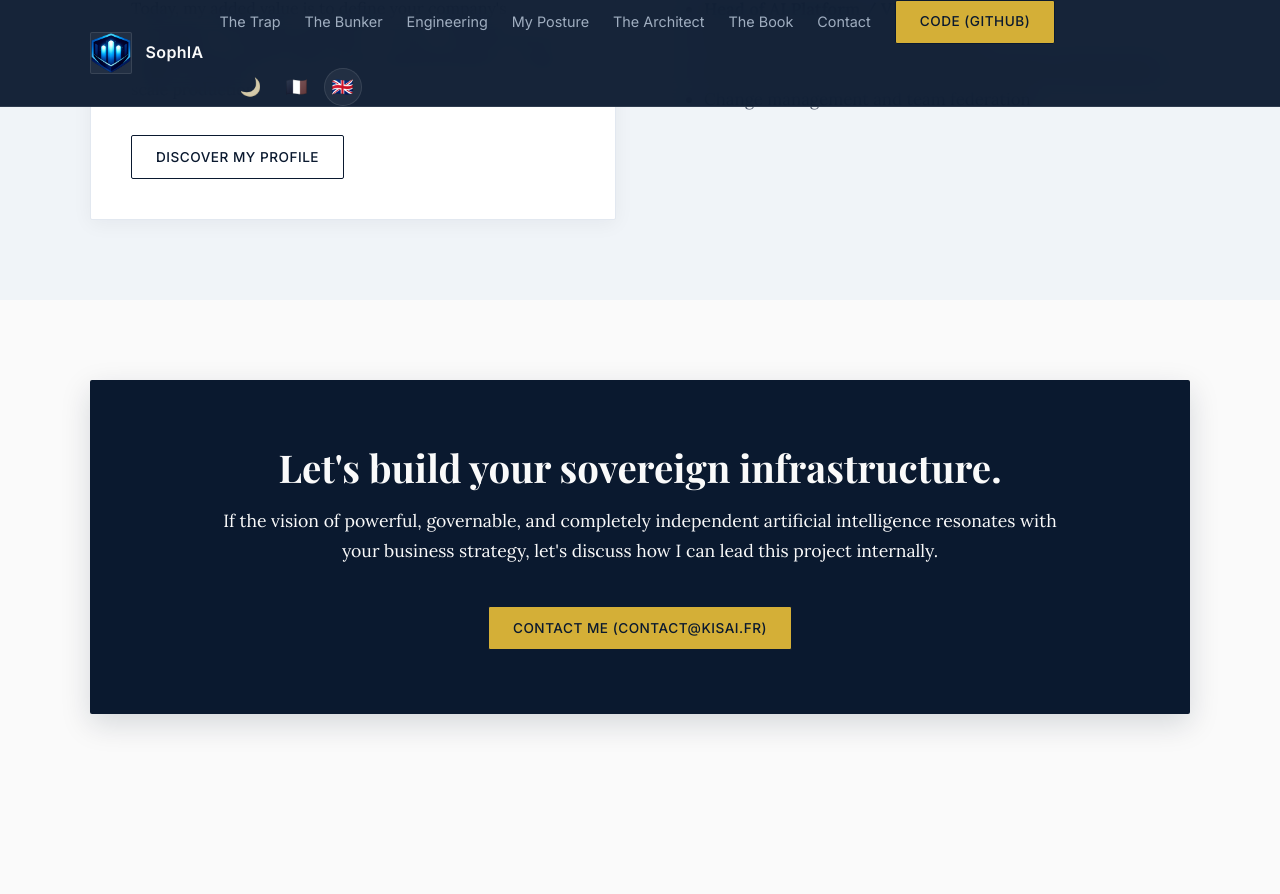
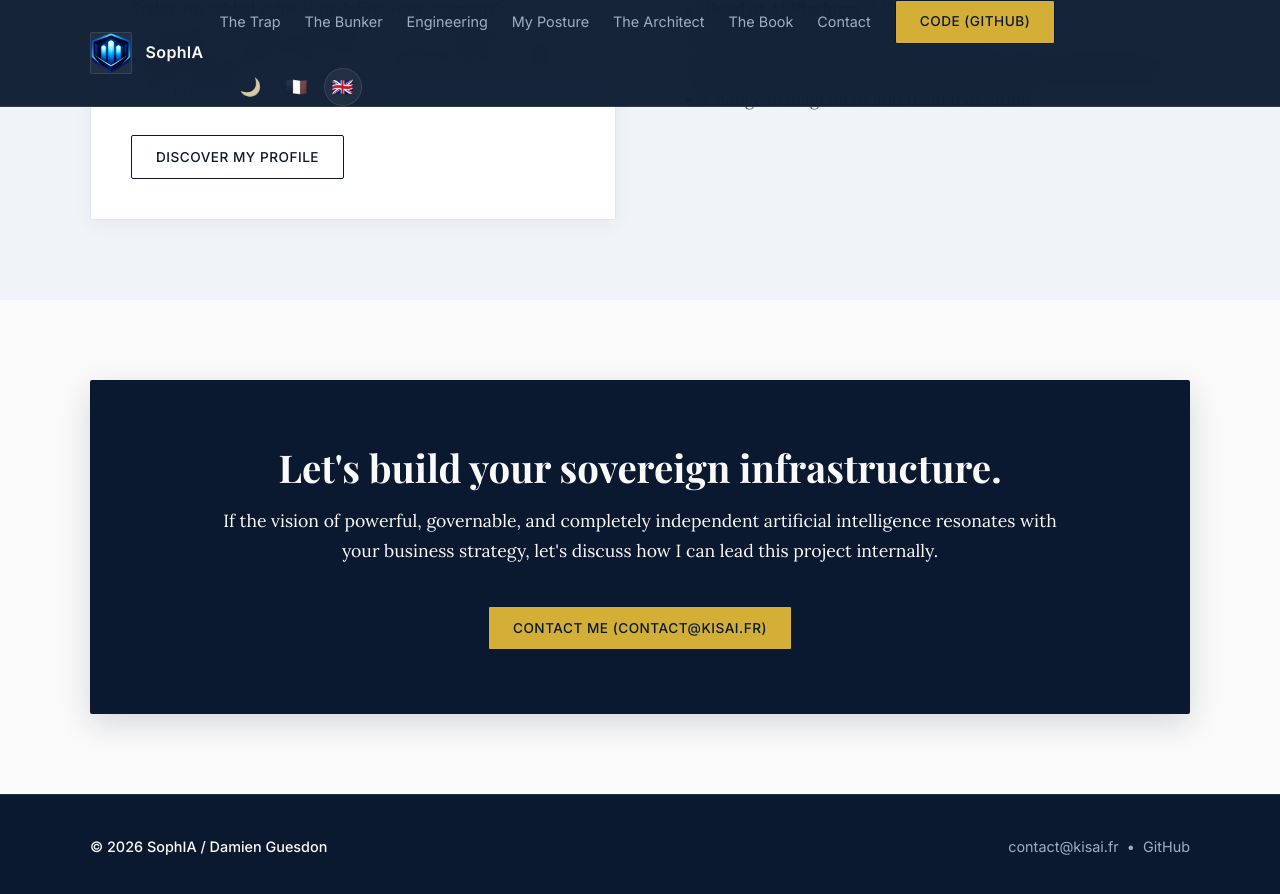
Before and after one commit to Kisai-DG-SLU/SophIA, a Jekyll site: the page built from index.html, in a window 1280 px wide and 900 px high, scrolled down 2660 px. Shown: the top 894 px of the window. Built offline with Jekyll 4.4.1, drawn with Linux system fonts in a browser that asks for light colours; before the commit the page ends 3454 px from its top, so only the background shows below that.

Commit message:
fix: liens navbar corriges, footer HTML ajoute

```diff
--- a/_includes/footer.html
+++ b/_includes/footer.html
@@ -1,3 +1,15 @@
+  <footer class="footer">
+    <div class="container footer-grid">
+      <div class="footer-brand">
+        <span data-i18n="footer.copy">© 2026 SophIA / Damien Guesdon</span>
+      </div>
+      <div>
+        <a href="mailto:contact@kisai.fr">contact@kisai.fr</a>
+        &nbsp;•&nbsp;
+        <a href="https://github.com/Kisai-DG-SLU/SophIA-platform" target="_blank" rel="noopener noreferrer" data-i18n="footer.github">GitHub</a>
+      </div>
+    </div>
+  </footer>
   <script>
     const translations = {
       fr: {
--- a/_includes/nav.html
+++ b/_includes/nav.html
@@ -1,15 +1,15 @@
   <header class="topbar">
     <div class="container nav">
-      <a class="brand" href="#top" aria-label="SophIA home">
+      <a class="brand" href="/" aria-label="SophIA home">
         <span class="brand-mark"><img src="./images/sophia-icon-512.png" alt="SophIA icon" /></span>
         <span>SophIA</span>
       </a>
 
       <nav class="nav-links" aria-label="Primary navigation">
-        <a href="#problem" data-i18n="nav.problem">Le Piège</a>
-        <a href="#solution" data-i18n="nav.solution">Le Bunker</a>
+        <a href="/#problem" data-i18n="nav.problem">Le Piège</a>
+        <a href="/#solution" data-i18n="nav.solution">Le Bunker</a>
         <a href="ingenierie.html" data-i18n="nav.architecture">Ingénierie</a>
-        <a href="#posture" data-i18n="nav.posture">Ma Posture</a>
+        <a href="/#posture" data-i18n="nav.posture">Ma Posture</a>
         <a href="architecte.html" data-i18n="nav.author">L'Architecte</a>
         <a href="livre.html" data-i18n="nav.book">Le Livre</a>
         <a href="contact.html" data-i18n="nav.contact">Contact</a>
```
